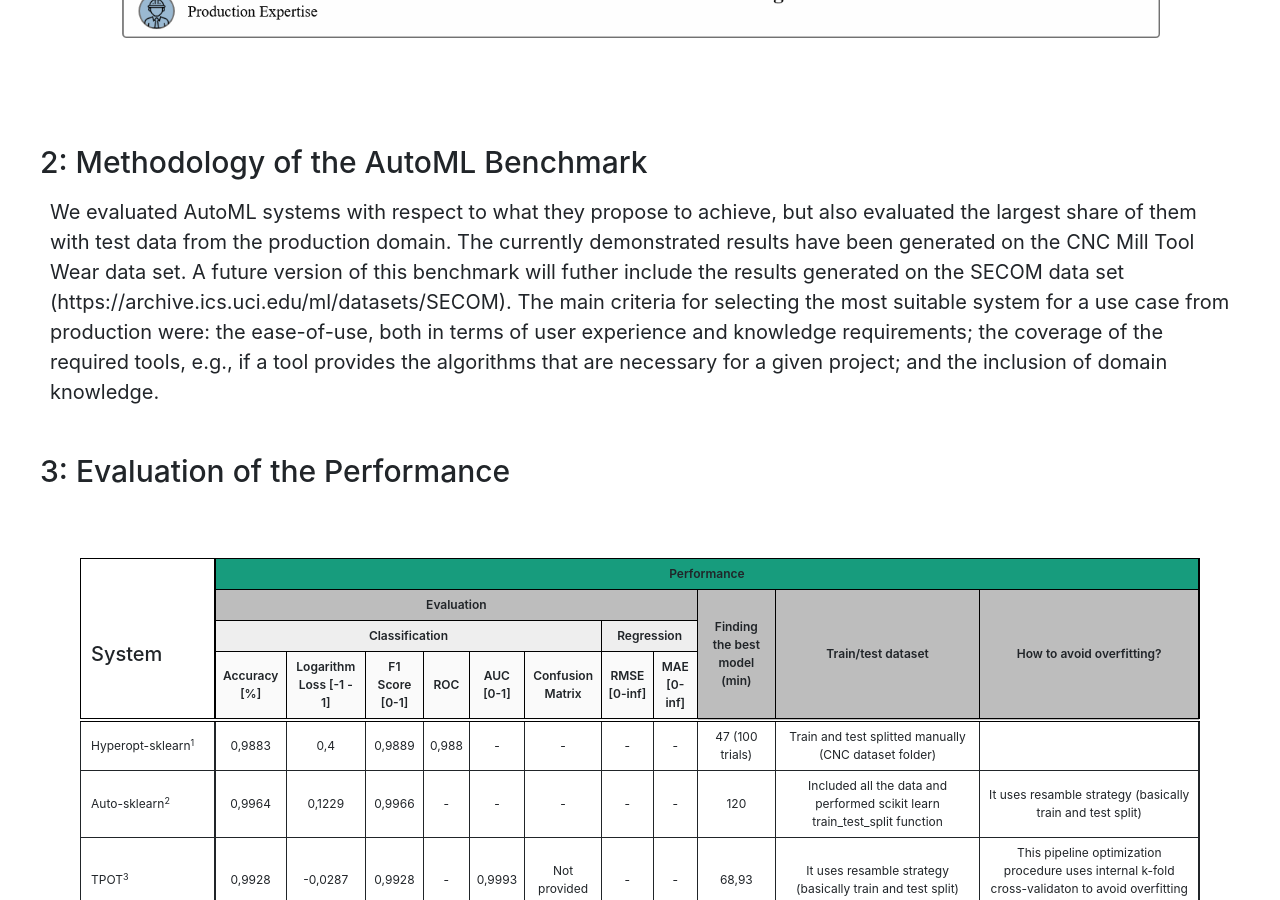
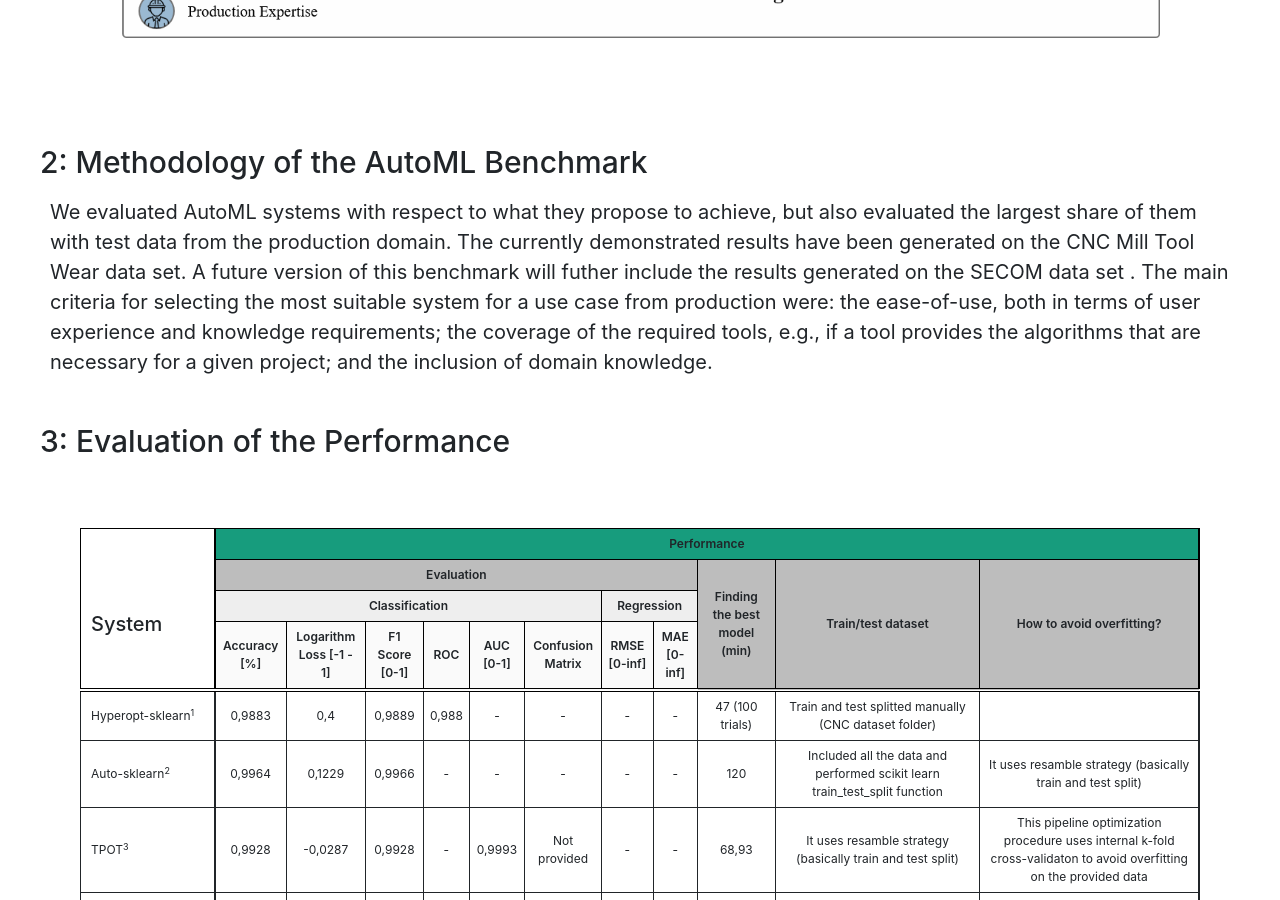
Before and after one commit to jonathankrauss/AutoML-Benchmark, a Jekyll site: the page built from README.md, in a window 1280 px wide and 900 px high, scrolled down 1259 px. Built offline with Jekyll 4.4.1, drawn with Linux system fonts in a browser that asks for light colours; our own code applies the rules of GitHub Pages for plain Markdown files; comment, search, counter and statistics services are not loaded.

Commit message:
Update default.html

```diff
--- a/_layouts/default.html
+++ b/_layouts/default.html
@@ -78,8 +78,9 @@ Projects that rely on the application of ML are usually referred to as ML projec
     <p class = "ph2"> We evaluated AutoML systems with respect to what they propose to achieve,
       but also evaluated the largest share of them with test data from the production domain. The currently
       demonstrated results have been generated on the
-      <a href="https://www.kaggle.com/shasun/tool-wear-detection-in-cnc-mill" class="link" >CNC Mill Tool Wear data set</a>.
-      A future version of this benchmark will futher include the results generated on the SECOM data set (https://archive.ics.uci.edu/ml/datasets/SECOM).
+      <a href="https://www.kaggle.com/shasun/tool-wear-detection-in-cnc-mill">CNC Mill Tool Wear data set</a>.
+      A future version of this benchmark will futher include the results generated on the
+      <a href = "https://archive.ics.uci.edu/ml/datasets/SECOM"> SECOM data set </a>.
       The main criteria for selecting the most suitable system for a use case from production were:
       the ease-of-use, both in terms of user experience and knowledge requirements; the coverage of the
       required tools, e.g., if a tool provides the algorithms that are necessary for a given project;
```
